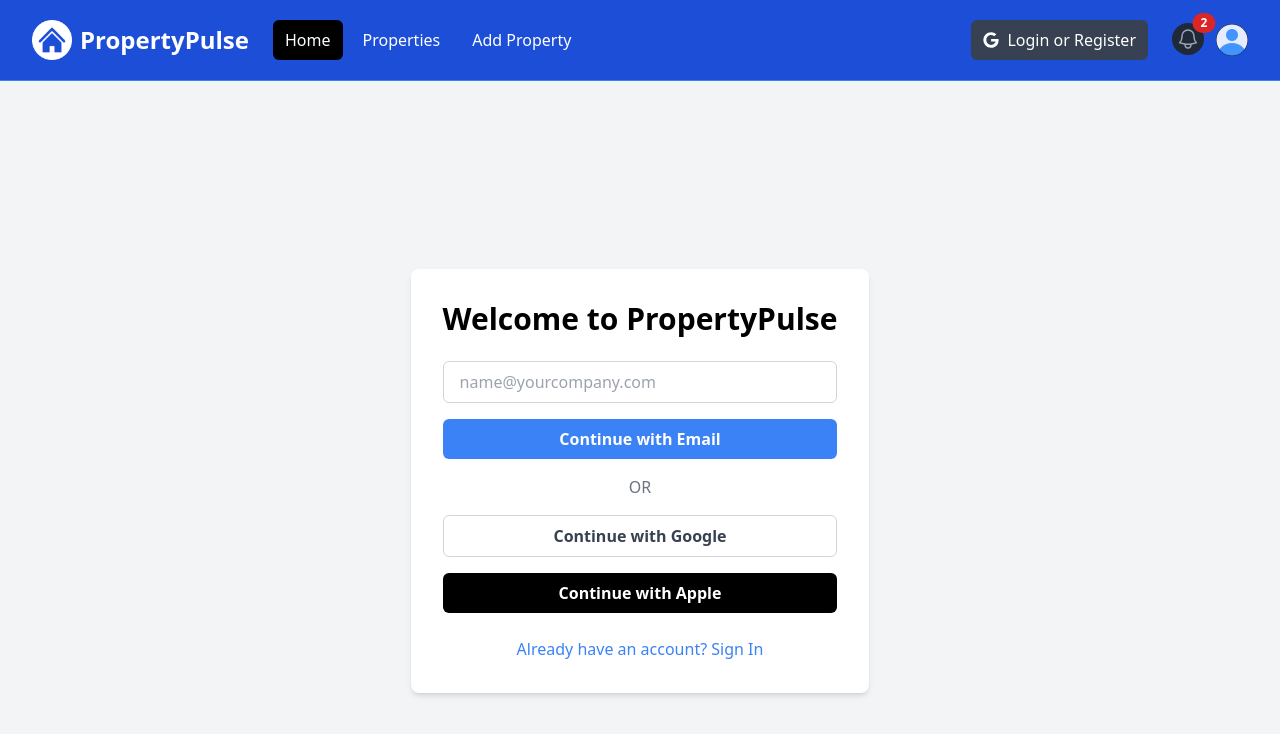
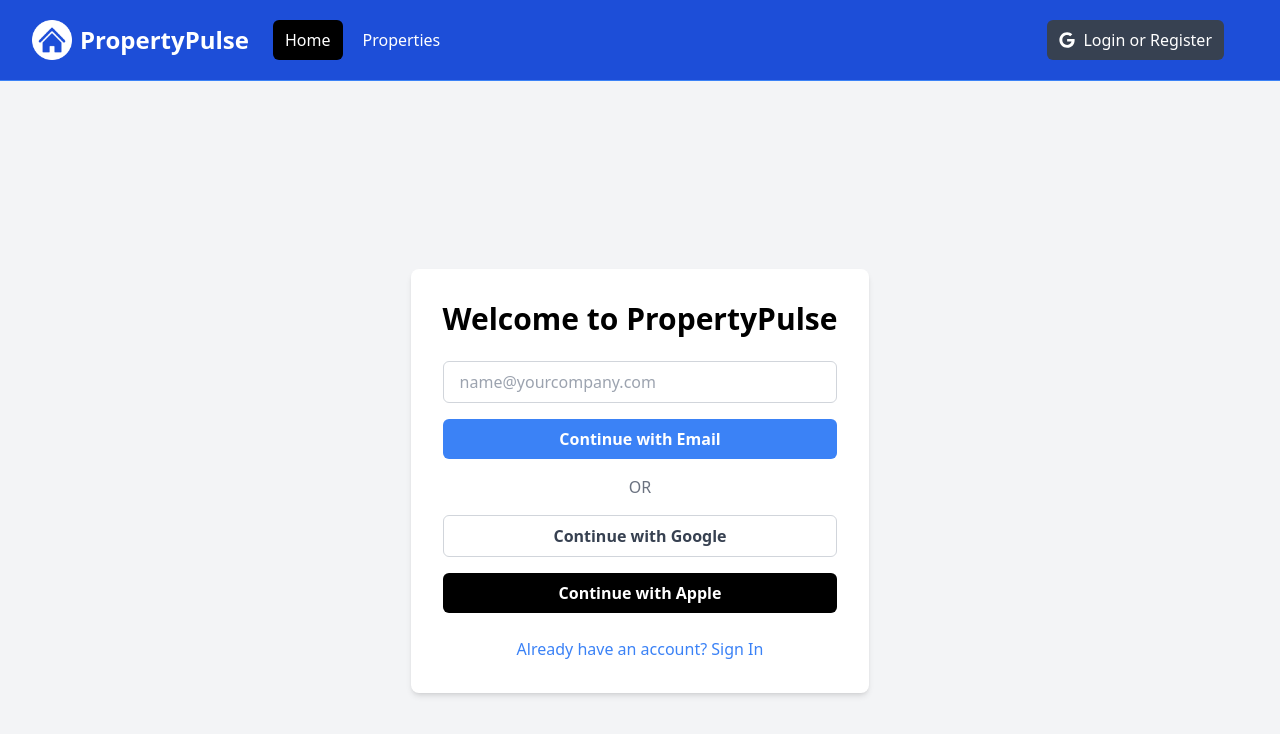
Before and after one commit to SilvesterSpath/nextjs_app, a Next.js app: page / in a window 1280 px wide. Shown: the top 734 px of the page. Built offline with nearby package versions, Linux system fonts and the light colour scheme.

Commit message:
logged in menu

```diff
--- a/components/Navbar.jsx
+++ b/components/Navbar.jsx
@@ -10,6 +10,7 @@
 const Navbar = () => {
   const [isMobilOpen, setIsMobilOpen] = useState(false);
   const [isProfileOpen, setIsProfileOpen] = useState(false);
+  const [isLoggedIn, setIsLoggedIn] = useState(false);
 
   const pathname = usePathname();
 
@@ -74,6 +75,7 @@
                 >
                   Properties
                 </Link>
+                {isLoggedIn && (
                   <Link
                     href='/properties/add'
                     className={`${
@@ -82,11 +84,13 @@
                   >
                     Add Property
                   </Link>
+                )}
               </div>
             </div>
           </div>
 
           {/* <!-- Right Side Menu (Logged Out) --> */}
+          {!isLoggedIn && (
             <div className='hidden md:block md:ml-6'>
               <div className='flex items-center'>
                 <button className='flex items-center text-white bg-gray-700 hover:bg-gray-900 hover:text-white rounded-md px-3 py-2'>
@@ -95,9 +99,12 @@
                 </button>
               </div>
             </div>
+          )}
 
           {/* <!-- Right Side Menu (Logged In) --> */}
+
           <div className='absolute inset-y-0 right-0 flex items-center pr-2 md:static md:inset-auto md:ml-6 md:pr-0'>
+            {isLoggedIn && (
               <Link href='messages' className='relative group'>
                 <button
                   type='button'
@@ -125,7 +132,10 @@
                   {/* <!-- Replace with the actual number of notifications --> */}
                 </span>
               </Link>
+            )}
+
             {/* <!-- Profile dropdown button --> */}
+            {isLoggedIn && (
               <div className='relative ml-3'>
                 <div>
                   <button
@@ -185,6 +195,7 @@
                   </div>
                 )}
               </div>
+            )}
           </div>
         </div>
       </div>
@@ -209,6 +220,7 @@
             >
               Properties
             </Link>
+            {isLoggedIn && (
               <Link
                 href='/properties/add'
                 className={`${
@@ -217,10 +229,13 @@
               >
                 Add Property
               </Link>
+            )}
+            {!isLoggedIn && (
               <button className='flex items-center text-white bg-gray-700 hover:bg-gray-900 hover:text-white rounded-md px-3 py-2 my-4'>
                 <FaGoogle className='text-white mr-2' />
                 <span>Login or Register</span>
               </button>
+            )}
           </div>
         </div>
       )}
```
Lines whose indentation alone changed are shown as unchanged.
